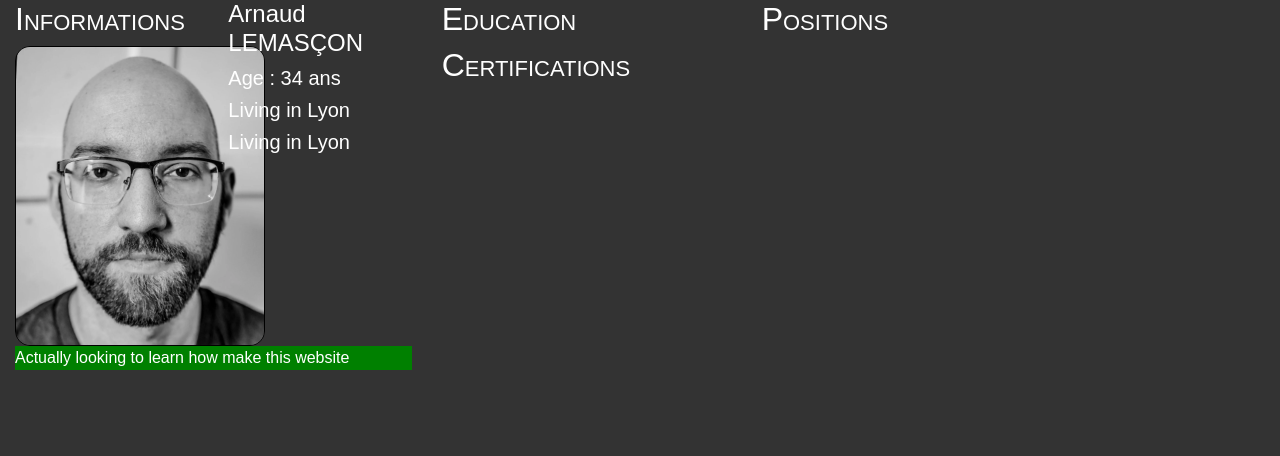
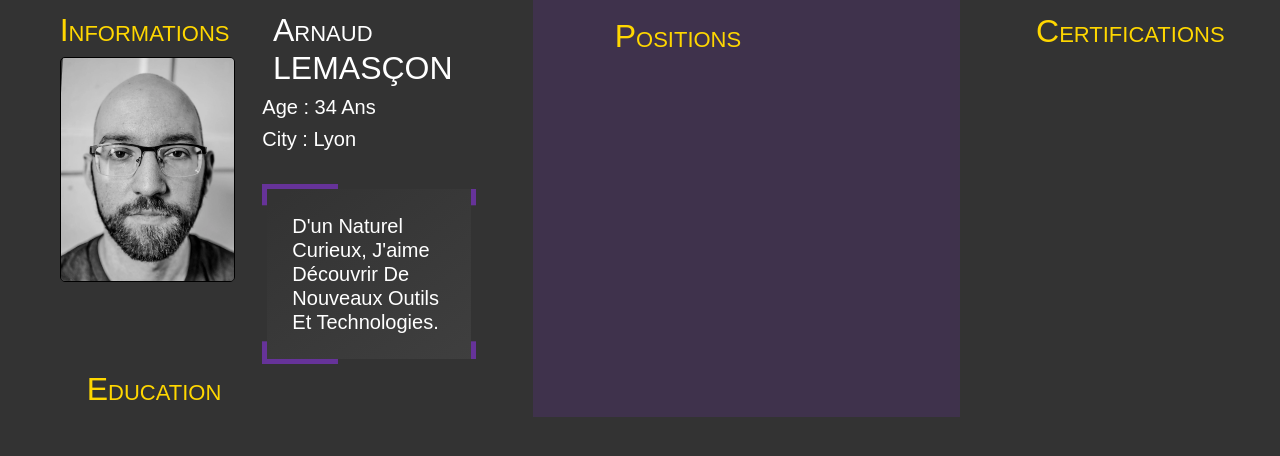
Before and after one commit to SmurfNess/smurfness.github.io, a PHP site: page /cv.html in a window 1280 px wide; the page is wider, and only the part inside the window is pictured. Shown: the top 456 px of that part. Run offline with PHP 8.4, Linux system fonts and the light colour scheme; some libraries are stand-ins or nearby versions.

Commit message:
updated CV layout

```diff
--- a/cv.html
+++ b/cv.html
@@ -27,12 +27,13 @@
 		}
 
     .image-container {
-  width: 250px; /* Ajustez la largeur selon vos besoins */
-  height: 300px; /* Ajustez la hauteur selon vos besoins */
+      left: 5%;
+      width: 175px; /* Ajustez la largeur selon vos besoins */
+      height: 225px; /* Ajustez la hauteur selon vos besoins */
       border: 1px solid #000; /* Ajoute une bordure à votre cadre */
       overflow: hidden; /* Masque tout contenu dépassant les limites du conteneur */
       position: relative; /* Permet de positionner l'image à l'intérieur du conteneur */
-  border-radius: 15px;
+      border-radius: 5px;
     }
 
 .image-container img {
@@ -43,9 +44,16 @@
   transform: translate(-50%, -50%) rotate(3deg); /* Déplace l'image de 50% vers la gauche et le haut, puis la fait pivoter de 10 degrés */
 }
 
+      .name{
+      color: white;
+      }
 
         h2 {
+          position: relative;
+          left: 5%;
           font-variant: small-caps;
+          margin-top: 5%;
+          color: gold;
         }
 
         h3::first-letter {
@@ -53,48 +61,139 @@
         }
 
         h3 {
+          left: 7%;
+          position: relative;
           font-variant: small-caps;
         }
 
         h4 {
+          text-transform: uppercase;
+          position: relative;
+          left: 2%;
           text-transform: capitalize;
         }
 
+        h5 {
+          text-transform: capitalize;
+          position: relative;
+          left: 0%;
+        }
+
+        h6 {
+          text-transform: uppercase;
+        }
+
         .description{
-            background-color: green;
+          position: relative;
+          background: linear-gradient(145deg, rgba(255,255,255,0) 5%, rgba(110, 110, 110, 0.2) 100%);
+          top: 25px;
+          padding: 25px;
+          border: solid rebeccapurple 5px;
         }
+        .description::before {
+          content: "";
+          position: absolute;
+          top: 0;
+          left: -7px;
+          border-left: solid #333 7px ;
+          transform: translateY(12%);
+          height: 80%;
+        }
+        .description::before {
+          content: "";
+          position: absolute;
+          top: 0;
+          right: -7px;
+          border-right: solid #333 7px ;
+          height: 80%;
+        }
+        .description::after {
+          content: "";
+          position: absolute;
+          top: 0;
+          top: -7px;
+          border-top: solid #333 7px ;
+          transform: translateX(-54%);
+          width: 92%;
+        }
+
+        .description::after {
+          content: "";
+          position: absolute;
+          bottom: 0;
+          bottom: -7px;
+          border-bottom: solid #333 7px ;
+          width: 92%;
+        }
+
+
         .card {
-            border: 1px solid #000000;
-            border-radius: 10px;
-            padding: 35px 20px 0px 20px;
+            position: relative;
+            left: -10%;
+            padding-top: 30px;
+            padding-right: 40px;
+            padding-left: 10px;
             margin-bottom: 5px;
-            width: 100%;
-            background-color: #534f79;
+            border: none;
+            background: linear-gradient(145deg, rgba(255,255,255,0) 5%, rgba(102, 51, 153, 0.5) 100%);
+            border-radius: 0px;
         }
+
+        .card::before {
+          content: "";
+          position: absolute;
+          top: 0;
+          left: -2%;
+          border-left: solid 7px rebeccapurple;
+          transform: translateY(10%);
+          height: 80%;
+        }
+
         #schoolCards {
-            border: 1px solid #000000;
-            border-radius: 10px;
-            padding: 25px 20px 0px 20px;
-            margin-bottom: 10px;
-            width: 100%;
-            background-color: rgba(20, 70, 145, 0.671);
+            position: relative;
+            left: 0%;
+            border: none;
+            background: linear-gradient(145deg, rgba(255,255,255,0) 5%, rgba(110, 110, 110, 0.2) 100%);
+            border-radius: 0px;
         }
+
+        #schoolCards::before {
+          content: "";
+          position: absolute;
+          top: 0;
+          left: -1%;
+          border-left: solid 7px rebeccapurple;
+          transform: translateY(10%);
+          height: 80%;
+        }
+
+
 		.duration{
 		position:absolute;
 		top:5%;
-		left:2%;
-		color:red;
+		color:rgb(122, 122, 122);
 		}
 
-    .col-6{
-      background-color: green;
+    .col-2{
+      position: relative;
+      padding: 0%;
     }
+
+    .col-3,.col-4,.col-5 {
+      position: relative;
+      padding-left: 5%;
+    }
+
+    .col-4{
+      background-color: rgba(102, 51, 153, 0.25);
+    }
+
     </style>
 </head>
 <body>
   <div class="container">
     <div class="row">
-        <div class="col-4 information">
+        <div class="col-5 information">
             <div class="row">
                 <div class="col-2">
                   <h2>Informations</h2>
@@ -103,28 +202,25 @@
                   </div>
                 </div>
                 <div class="col-2">
-                    <div class="cvinformation">
-                        <h4>Arnaud LEMASÇON</h4>
+                  <h2 class="name">Arnaud LEMASÇON</h2>
                   <h5><div class="calcul" id="resultat"></div></h5>
-                        <h5>Living in Lyon</h5>
-                        <h5>Living in Lyon</h5>
+                  <h5>City : Lyon</h5>
+                  <h5><div class="description">D'un naturel curieux, j'aime découvrir de nouveaux outils et technologies.</div></h5>
                 </div>
             </div>
-            </div>
-
-            <div class="description">Actually looking to learn how make this website </div>
-        </div>
-        <div class="col-3">
             <div class="EducationContainer">
               <h2>Education</h2>
-            </div>
-            <div class="certificationsContainer">
-                <h2>Certifications</h2>
             </div>
         </div>
         <div class="col-4">
           <h2>Positions</h2>
           <div id="cvContainer"></div>
+      </div>
+
+        <div class="col-3">
+            <div class="certificationsContainer">
+                <h2>Certifications</h2>
+            </div>
         </div>
         <div class="col-1"></div>
     </div>
@@ -158,8 +254,8 @@
 
                 const cardTemplate = `
                     <div class="card">
-                        <h3>${jobTitle}</h3>
-                        <h4>${companyName} - ${city}</h4>
+                        <h5>${jobTitle}</h3>
+                        <h6>${companyName} - ${city}</h4>
                         <p><h6 class="duration">${startDate.toLocaleDateString()} - ${endDate.toLocaleDateString()} (${calculateDuration(startDate, endDate)})</h6></p>
                     </div>
                 `;
@@ -195,7 +291,7 @@ function generateCardsFromSheet2(data) {
     const card = `
       <div class="card" id="schoolCards">
         <h5>${degree}</h5>
-        <h5>${school} - ${city}</h5>
+        <h6>${school} - ${city}</h5>
         <p><h6 class="duration">${startDate.toLocaleDateString()} - ${endDate.toLocaleDateString()} </h6></p>
       </div>
     `;
@@ -243,7 +339,7 @@ function generateLinkedInCertifications(data) {
   linkedInCountElement.innerHTML = `
     <h2>Certifications</h2>
     <ul>${listTemplate}</ul>
-    <div>et ${linkedInCount} certifications LinkedIn ont été approuvées</div>
+    <div>et ${linkedInCount} certifications LinkedIn ont été passées.</div>
   `;
 }
 
```
Also changed, not shown: assets/css/style-r.css (+58 -33 lines), index.html (+6 -6 lines), 1 other file. Lines whose indentation alone changed are shown as unchanged.
